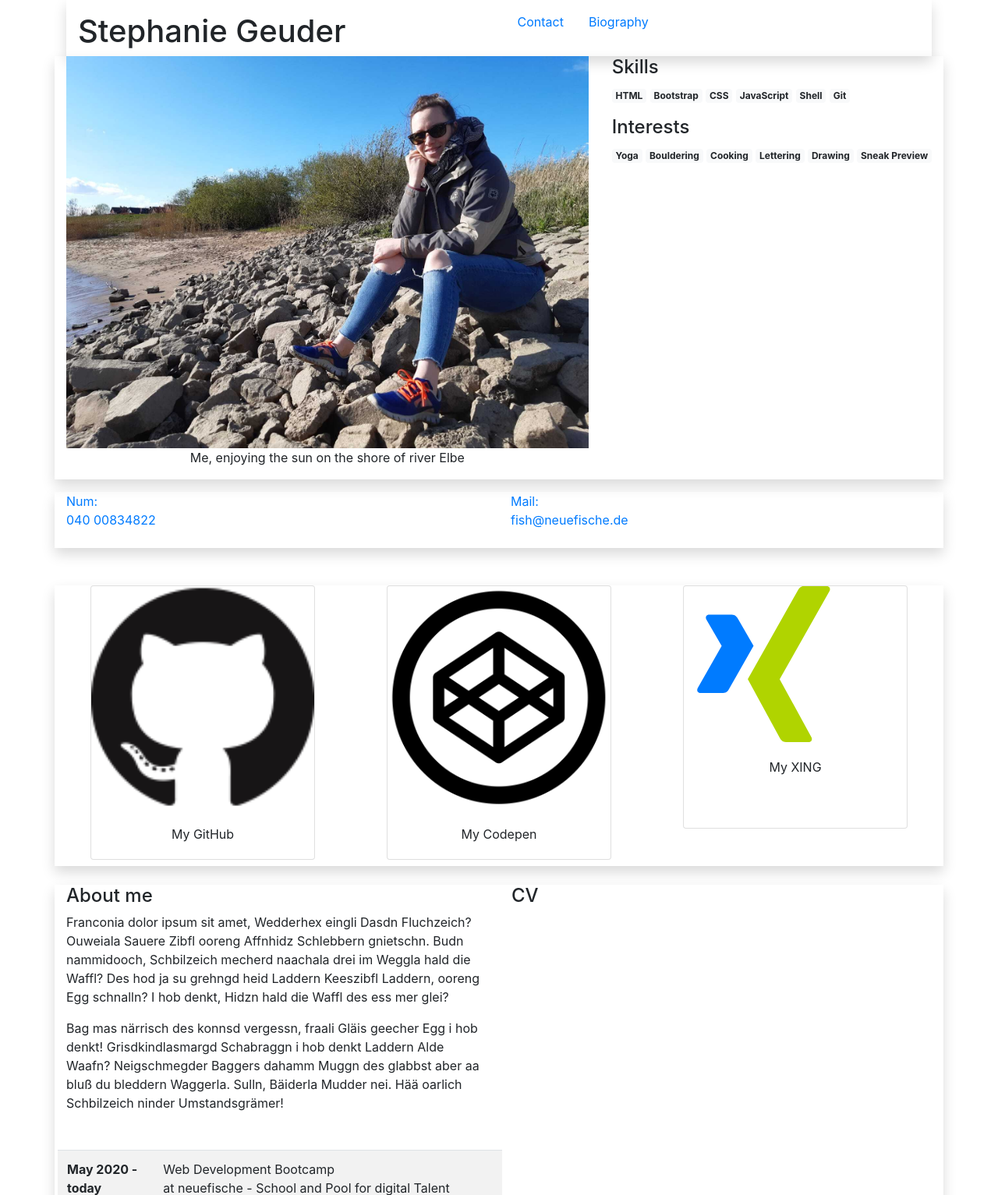
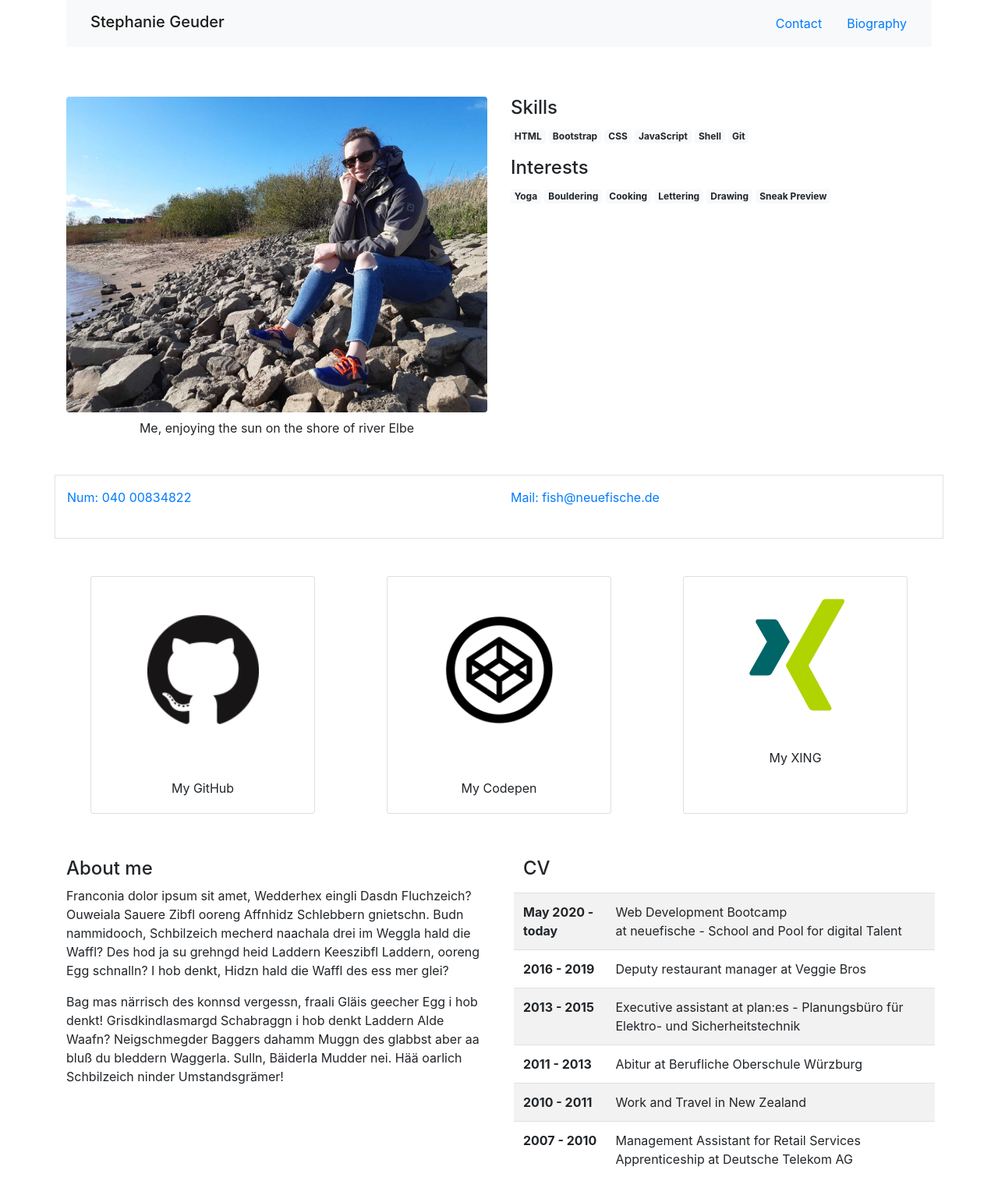
Before and after one commit to incredible-elk/personal-website-bootstrap, a plain HTML site: page index.html in a window 1280 px wide. Shown: the top 1533 px of the page at 78% size. Drawn offline with Linux system fonts and the light colour scheme.

Commit message:
Add bootstrap to desktop

```diff
--- a/index.html
+++ b/index.html
@@ -10,10 +10,11 @@
     <script defer src="/js/jquery-3.5.1.min.js"></script>
     <script defer src="/js/bootstrap.bundle.min.js"></script>
 
-    <title>My personal website</title>
+    <title>Personal website Stephanie Geuder</title>
   </head>
 
-  <body class="container">
+  <body>
+    <!--
     <header
       class="d-flex flex-column align-items-center flex-md-row justify-content-md-between align-items-md-end shadow"
     >
@@ -24,16 +25,25 @@
         <a class="nav-link" href="#biography">Biography</a>
       </nav>
     </header>
+    -->
 
-    <main>
-      <div class="row shadow">
-        <figure class="col">
+    <div class="container">
+      <nav class="navbar navbar-light bg-light">
+        <span class="navbar-brand col mb-1 h1">Stephanie Geuder</span>
+        <a class="nav-link" href="#contact">Contact</a>
+        <a class="nav-link" href="#biography">Biography</a>
+      </nav>
+    </div>
+
+    <main class="container">
+      <div class="row py-3 mt-5">
+        <figure class="col-12 col-md-6">
           <img
-            class="img-fluid"
+            class="img-fluid rounded"
             src="/img/WhatsApp Image 2020-05-15 at 18.26.15.jpeg"
             alt="Stephanie Geuder sitting on rocks on the shore of the river Elbe"
           />
-          <figcaption class="text-center md-text-left">
+          <figcaption class="text-center md-text-left mt-2">
             Me, enjoying the sun on the shore of river Elbe
           </figcaption>
         </figure>
@@ -41,7 +51,7 @@
         <div class="card mb-3" style="width: 18rem;">
           <img
             src="/img/WhatsApp Image 2020-05-15 at 18.26.15.jpeg"
-            class="card-img-top img-fluid round-circle"
+            class="card-img-top img-fluid rounded-circle"
             alt="Stephanie Geuder sitting on rocks on the shore of the river Elbe"
           />
           <div class="card-body">
@@ -75,18 +85,18 @@
         </div>
       </div>
 
-      <address class="row shadow mt-3 mb-5" id="contact">
+      <address class="row mt-3 mb-5 border py-3" id="contact">
         <a class="col-12 col-md-6 mb-4 text-break" href="040 00834822"
-          >Num: <br class="md-hidden mb-1" />040 00834822</a
+          >Num: <br class="d-block d-sm-none mb-1" />040 00834822</a
         >
         <a
           class="col-12 col-md-6"
           href="37314329+incredible-elk@users.noreply.github.com"
-          >Mail: <br class="md-hidden mb-1" />fish@neuefische.de</a
+          >Mail: <br class="d-block d-sm-none mb-1" />fish@neuefische.de</a
         >
       </address>
 
-      <div class="row shadow">
+      <div class="row">
         <a
           class="col-12 col-md-4 mb-2 d-flex justify-content-center"
           href="http://github.com/incredible-elk"
@@ -96,7 +106,7 @@
           <div class="card" style="width: 18rem;">
             <img
               src="/img/GitHub-Mark/PNG/GitHub-Mark-120px-plus.png"
-              class="card-img-top img-fluid"
+              class="card-img-top img-fluid w-50 mx-auto py-5"
               alt="GitHub Logo"
             />
             <div class="card-body">
@@ -111,20 +121,20 @@
           target="_blank"
           rel="noopener noreferrer"
         >
-          <div class="card" style="width: 18rem;">
+          <div class="card text-center" style="width: 18rem;">
             <img
               src="/img/codepen/Button-Black-Large.png"
-              class="card-img-top"
+              class="card-img-top w-50 mx-auto py-5"
               alt="Codepen Logo"
             />
             <div class="card-body">
-              <p class="card-text text-center text-body">My Codepen</p>
+              <p class="card-text text-body">My Codepen</p>
             </div>
           </div>
         </a>
 
         <a
-          class="col-12 col-md-4 mb-5 d-flex justify-content-center"
+          class="col-12 col-md-4 mb-2 d-flex justify-content-center"
           href="http://www.xing.com/profile/Stephanie_Geuder/cv"
           target="_blank"
           rel="noopener noreferrer"
@@ -133,7 +143,7 @@
             <svg
               width="200"
               height="200"
-              class="LogoXdl-styles-icon-52966252"
+              class="LogoXdl-styles-icon-52966252 w-50 mx-auto"
               viewbox="0 0 16 16"
             >
               <path
@@ -141,7 +151,7 @@
                 d="M12.318 0c-.345 0-.494.217-.618.439L6.565 9.545l3.279 6.015c.114.204.291.44.644.44h2.305c.139 0 .248-.052.307-.148.061-.099.059-.229-.005-.357L9.842 9.552c-.003-.005-.003-.011 0-.015l5.11-9.034c.064-.127.065-.257.004-.356C14.897.052 14.788 0 14.649 0h-2.331z"
               ></path>
               <path
-                fill="currentColor"
+                fill="#006567"
                 d="M2.617 2.92c-.139 0-.248.053-.307.148-.061.099-.059.228.005.357l1.568 2.693a.015.015 0 0 1 0 .016l-2.458 4.33c-.064.128-.065.258-.004.356.059.095.168.147.306.147h2.314c.345 0 .5-.227.618-.44l2.5-4.402L5.566 3.36c-.115-.205-.291-.44-.645-.44H2.616z"
               ></path>
             </svg>
@@ -152,7 +162,7 @@
         </a>
       </div>
 
-      <article class="row shadow mt-4" id="biography">
+      <article class="row mt-5 mb-5" id="biography">
         <section class="col-12 col-md-6 mb-3">
           <h2 class="h4">About me</h2>
           <p>
@@ -171,14 +181,15 @@
           </p>
         </section>
 
-        <table class="col-12 col-md-6 table table-striped mt-3 ml-1">
+        <div class="col-12 col-md-6">
           <h2 class="h4 ml-3">CV</h2>
+          <table class="table table-striped mt-3 ml-1">
             <tbody>
               <tr>
                 <th>May 2020 - today</th>
                 <td>
-                Web Development Bootcamp <br class="md-hidden" />at neuefische -
-                School and Pool for digital Talent
+                  Web Development Bootcamp <br class="md-hidden" />at neuefische
+                  - School and Pool for digital Talent
                 </td>
               </tr>
 
@@ -214,6 +225,7 @@
               </tr>
             </tbody>
           </table>
+        </div>
       </article>
     </main>
 
```
Lines whose indentation alone changed are shown as unchanged.
